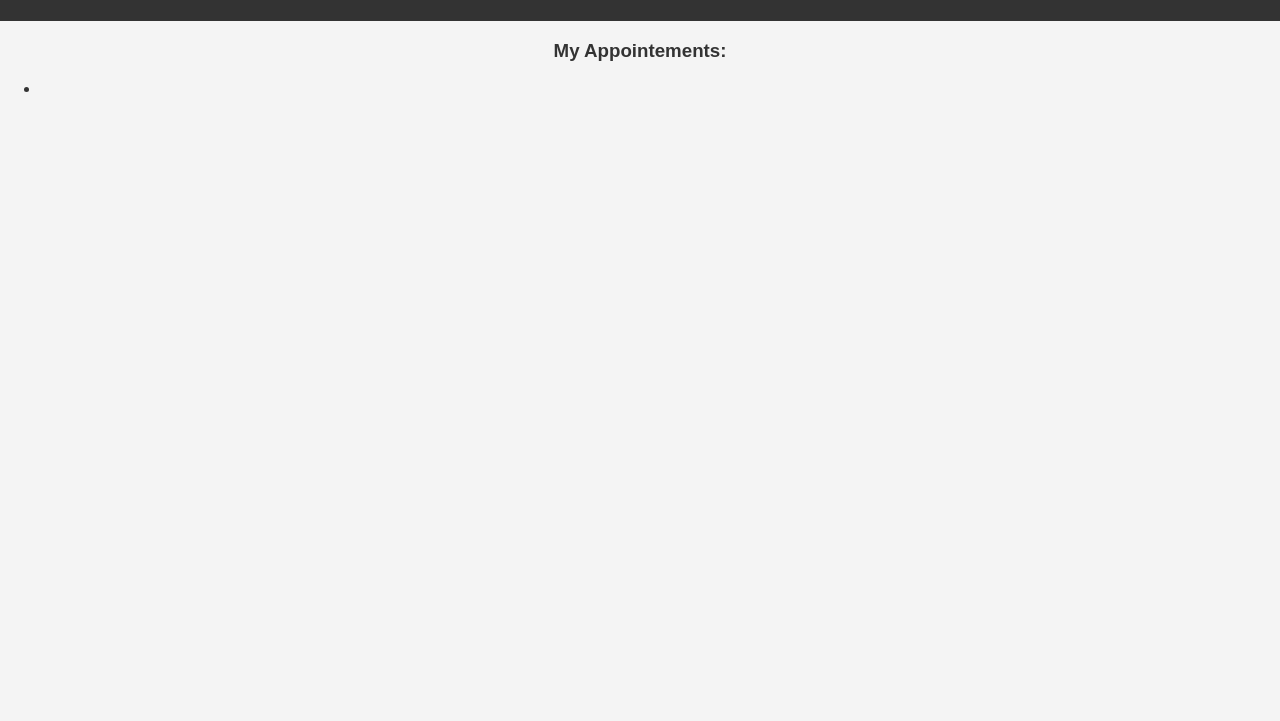
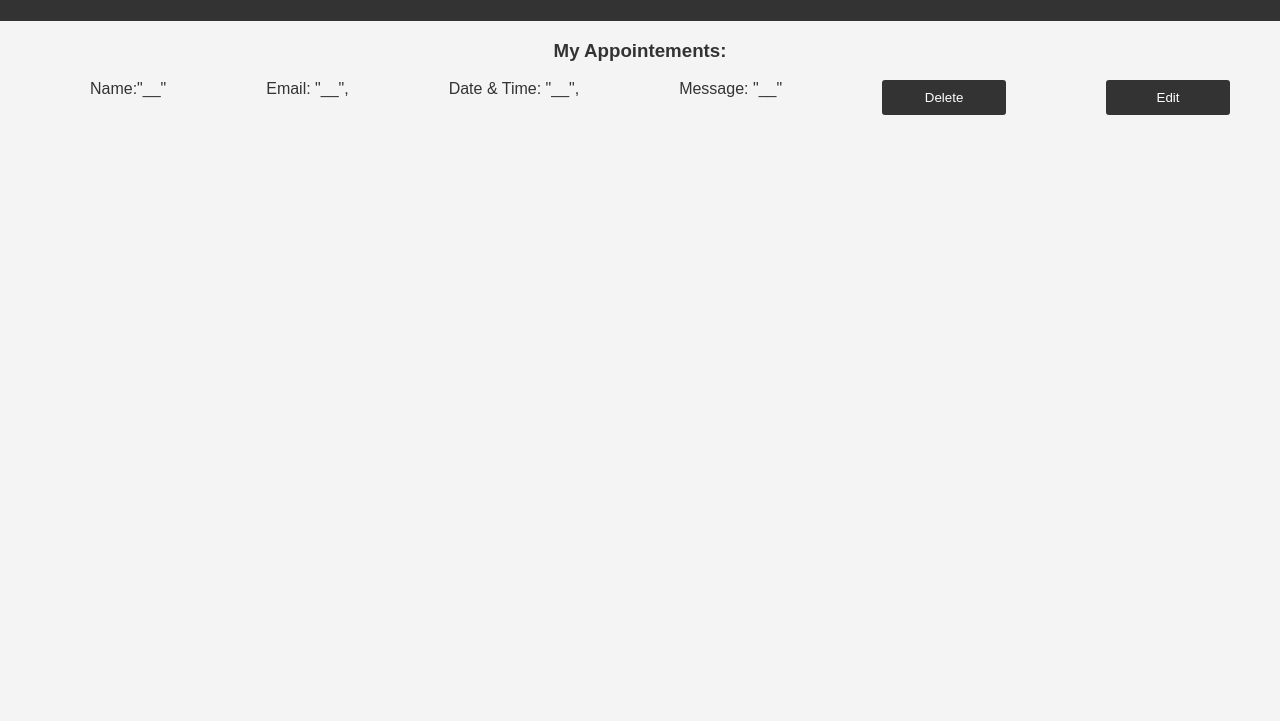
Before and after one commit to joinsachinarya/AppointmentBookingApp-FullStack, a website: page public/html/appointments.html in a window 1280 px wide. Shown: the part 79-800 px from the top of the page. Drawn offline with Linux system fonts and the light colour scheme.

Commit message:
refactor frontend

```diff
--- a/public/css/index.css
+++ b/public/css/index.css
@@ -77,3 +77,13 @@ label {
     margin-bottom: 5px;
     font-weight: bold;
   }
+.appointements{
+  text-decoration: none;
+}
+  .appointement{
+    display: flex;
+    justify-content: space-around;
+  }
+  .appointement button{
+    width: 10%;
+  }
--- a/public/html/appointments.html
+++ b/public/html/appointments.html
@@ -6,9 +6,6 @@
     <link rel="stylesheet" href="../css/index.css" />
     <style>
       body {
-        font-family: Arial, Helvetica, sans-serif;
-        padding: 0;
-        margin: 0;
         text-align: center;
       }
       h4 {
@@ -27,8 +24,15 @@
     </header>
     <div class="appointments-container">
       <h3>My Appointements:</h3>
-      <ul>
-        <li></li>
+      <ul id="appointements" class="appointements">
+        <li class="appointement">
+          <span>Name:"__"</span>
+          <span>Email: "__",</span>
+          <span>Date & Time: "__",</span>
+          <span>Message: "__"</span>
+          <button>Delete</button>
+          <button>Edit</button>
+        </li>
       </ul>
     </div>
     <script src="../js/index.js"></script>
--- a/routes/home.js
+++ b/routes/home.js
@@ -2,8 +2,6 @@ const express = require("express");
 const router = express.Router();
 const homeController = require("../controllers/home");
 
-router.get("/", homeController.getHomePage);
-
-router.post("/success", homeController.postHomeSuccessPage);
+router.post("/success", homeController.postAppointment);
 
 module.exports = router;
```
Also changed, not shown: controllers/home.js (+2 -5 lines), public/html/404.html (+0 -3 lines), public/html/index.html (+1 -1 lines), public/html/success.html (+9 -4 lines).
